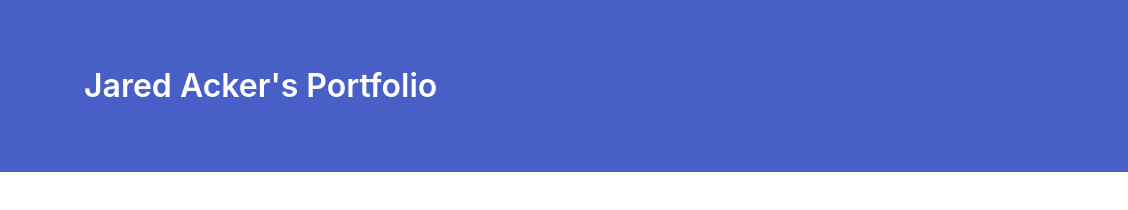
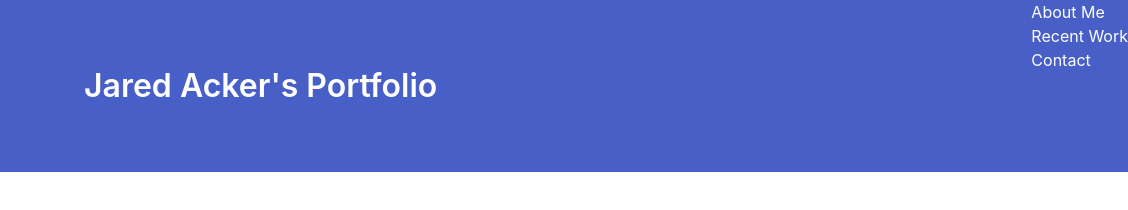
Before and after one commit to JaredAcker/-JaredAcker_Homework_UpdatedPortfolio, a plain HTML site: page index.html in a window 1280 px wide. Shown: the full height of the page, 152-1280 px from the left. Drawn offline with nearby package versions, Linux system fonts and the light colour scheme.

Commit message:
Update index.html
added in a navigation bar with links to an about me section, recent work and contact

```diff
--- a/index.html
+++ b/index.html
@@ -16,11 +16,24 @@
             <figure class="image is-128x128">
                 <img class="is-rounded" src="Jared School.jpeg">
             </figure>
-            <div class="hero-body">
-            <p class="title">
-                Jared Acker's Portfolio
-            </p>
-            </div>
+                <div class="hero-body">
+                <p class="title">
+                    Jared Acker's Portfolio
+                </p>
+                </div>
+                    <div class="navigation">
+                        <ul>
+                            <li>
+                                <a href="#about-me">About Me</a>
+                            </li>
+                            <li>
+                                <a href="#recent-work">Recent Work</a>
+                            </li>
+                            <li>
+                                <a href="#contact">Contact</a>
+                            </li>
+                        </ul>
+                    </div>
         </div>
     </section>
 </header>
```
